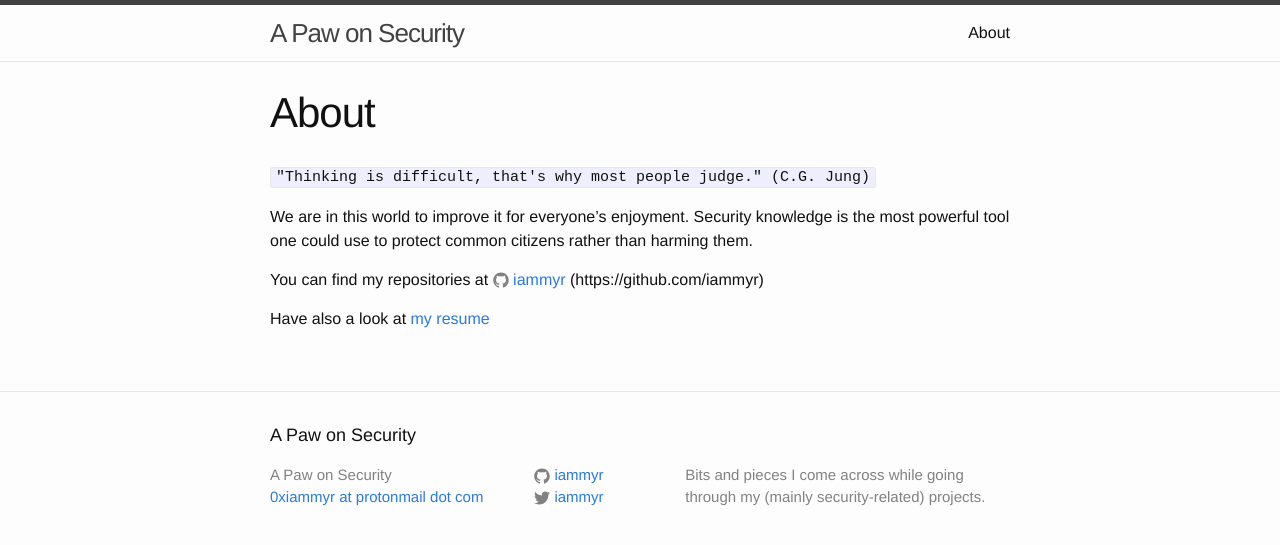
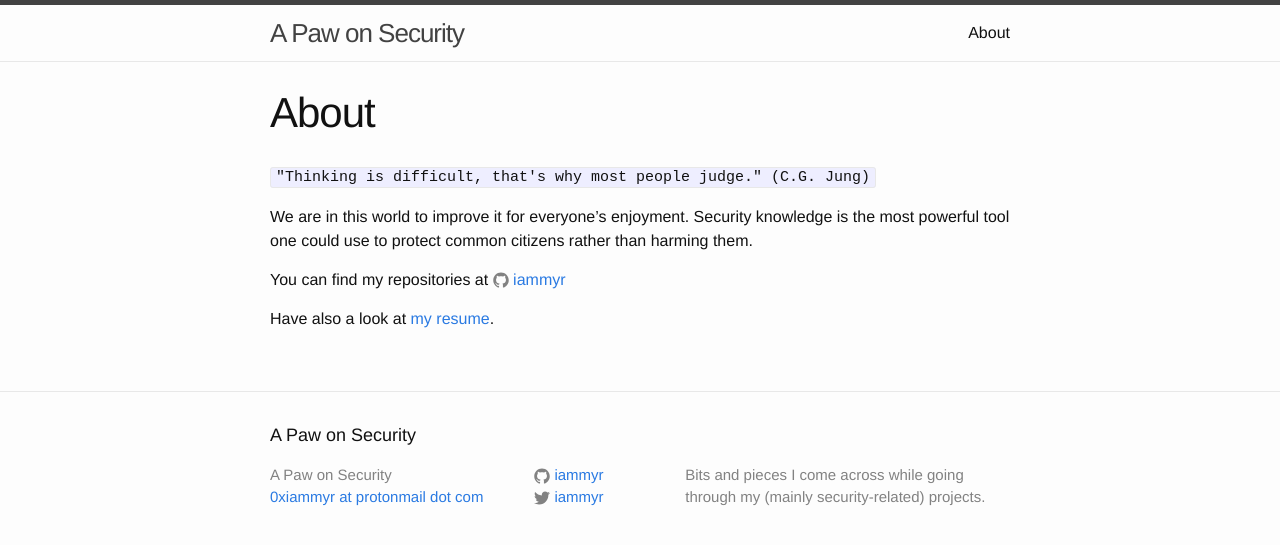
Before and after one commit to iammyr/iammyr.github.io, a Jekyll site: the page built from about.md, in a window 1280 px wide. Shown: the top 545 px of the page. Built offline with Jekyll 4.4.1, drawn with Linux system fonts in a browser that asks for light colours; part of the change alters nothing that is shown.

Commit message:
about page updated

```diff
--- a/about.md
+++ b/about.md
@@ -8,6 +8,6 @@ permalink: /about/
 
 We are in this world to improve it for everyone's enjoyment. Security knowledge is the most powerful tool one could use to protect common citizens rather than harming them.
 
-You can find my repositories at {% include icon-github.html username="iammyr" %}(https://github.com/iammyr)
+You can find my repositories at {% include icon-github.html username="iammyr" %}
 
-Have also a look at [my resume](https://iammyr.github.com/cv/resume.html)
+Have also a look at [my resume](https://iammyr.github.com/cv/resume.html).
```
